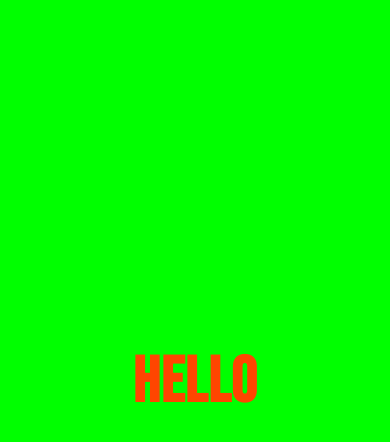
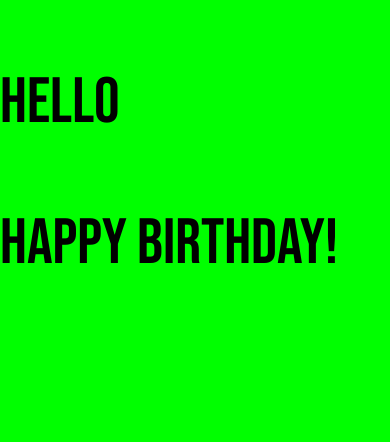
Before and after one commit to hsimpso6/avt415, a plain HTML site: page e4/index.html in a window 390 px wide. Drawn offline with Linux system fonts and the light colour scheme.

Commit message:
Update main.css

```diff
--- a/e4/css/main.css
+++ b/e4/css/main.css
@@ -1,53 +1,33 @@
+/* Default background */
 body {
   background-color: #ff00ff; /* Vivid magenta */
   margin: 0;
   font-size: 64px;
   font-family: 'Bebas Neue', sans-serif;
 }
-p {
-  text-transform: uppercase;
-  letter-spacing: 1px;
-  color: #00ff00; /* Electric green */
-  font-weight: bold;
-  text-align: center;
-  line-height: .1em;
-}
-.bigger {
-  font-size: 2em;
-  padding-top: .2em;
-}
-div {
-  margin-top: 40vh;
-}
-.mobile-only {
-  display: none;
+
+/* First breakpoint */
+@media only screen and (max-width: 1024px) {
+  body {
+    background-color: #ff4500; /* Neon orange */
+  }
 }
 
+/* Second breakpoint*/
 @media only screen and (max-width: 768px) {
   body {
     background-color: #00ffff; /* Vibrant cyan */
   }
-  p {
-    color: #ff4500; /* Neon orange */
-  }
-  div {
-    margin-top: 45vh;
-  }
-  .mobile-only {
-    display: block;
-  }
-  .desktop-only {
-    display: none;
-   }
-  }
-/* screen width less than or equal to 480px */
+}
+
+/* Third breakpoint*/
 @media only screen and (max-width: 480px) {
   body {
     background-color: #00ff00; /* Electric green */
   }
 }
 
-/* screen width less than or equal to 320px */
+/* Fourth breakpoint*/
 @media only screen and (max-width: 320px) {
   body {
     background-color: #ff1493; /* Deep pink */
```
